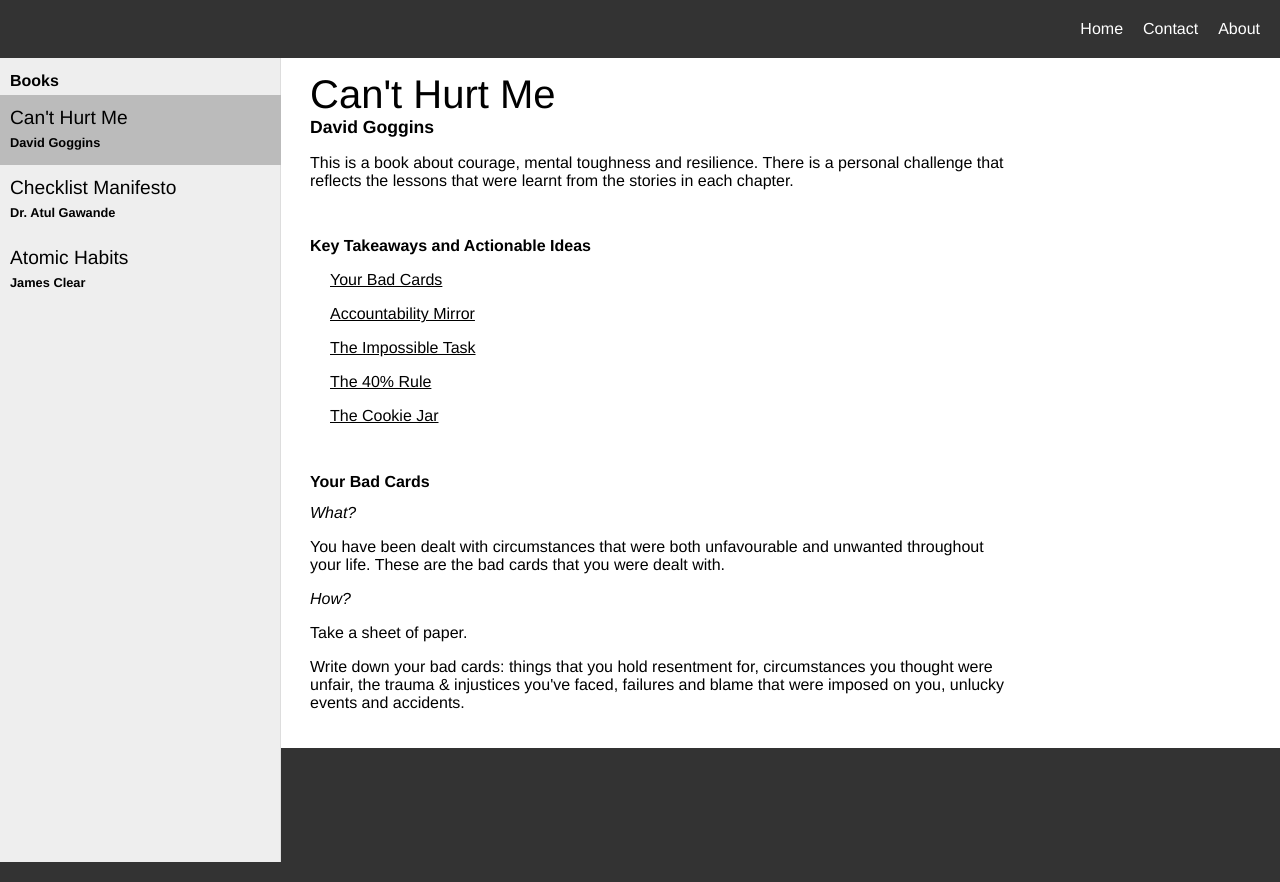
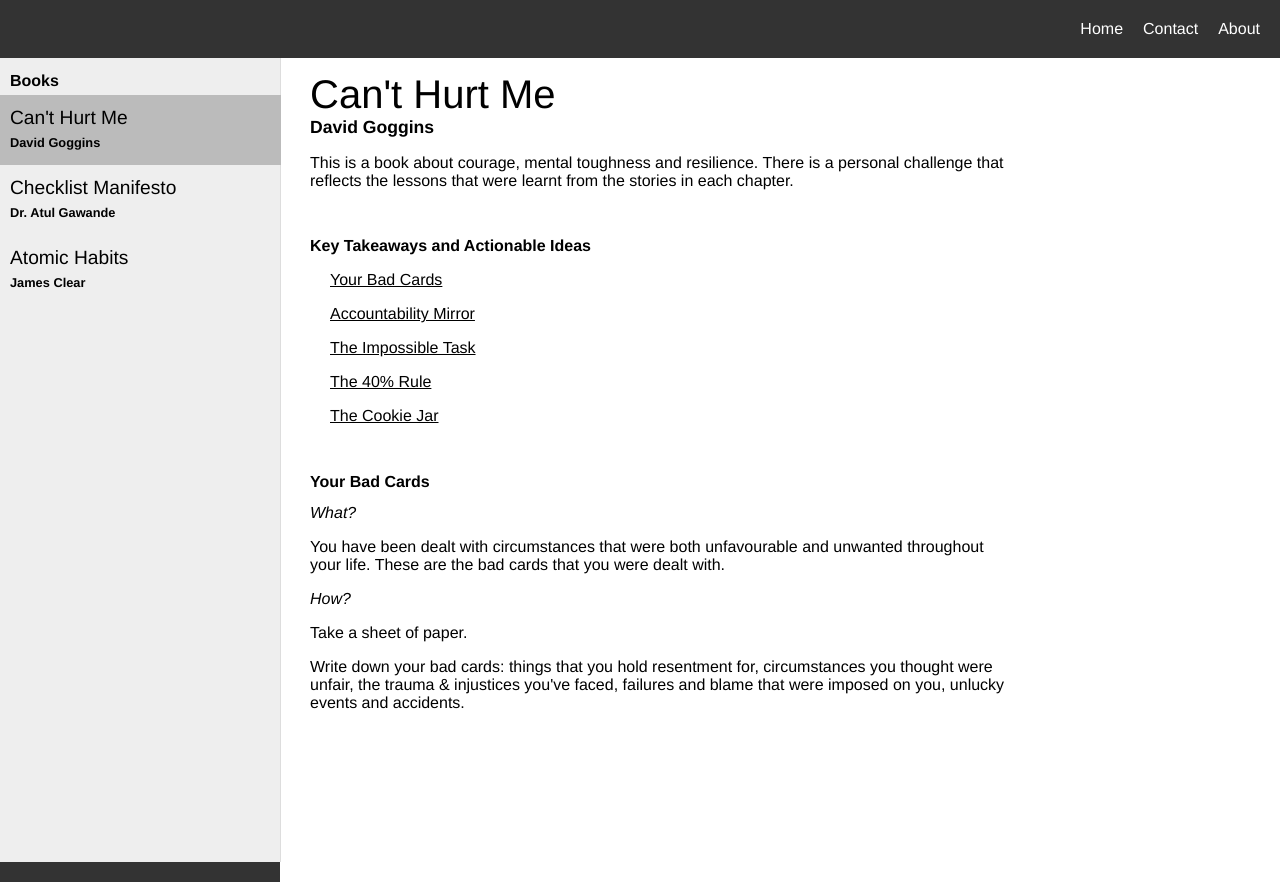
Before and after one commit to juancarlosoriano/project1, a React (Create React App) app: page / in a window 1280 px wide. Before the commit the page ends 800 px from the top, so only its background shows below. Built offline with nearby package versions, Linux system fonts and the light colour scheme.

Commit message:
Added github pages dependency

```diff
--- a/src/App.scss
+++ b/src/App.scss
@@ -43,6 +43,7 @@
   z-index: 1;
   width: 280px;
   height: 100vh;
+  min-height: 100vh;
   padding-top: 62px;
   background-color: #eee;
 }
@@ -50,6 +51,7 @@
 #main {
   display: block;
   padding-top: 62px;
+  min-height: 100vh;
 }
 
 .sb {
```
Also changed, not shown: package.json (+6 -1 lines), 1 other file (tests, documents, lock files or other folders).
